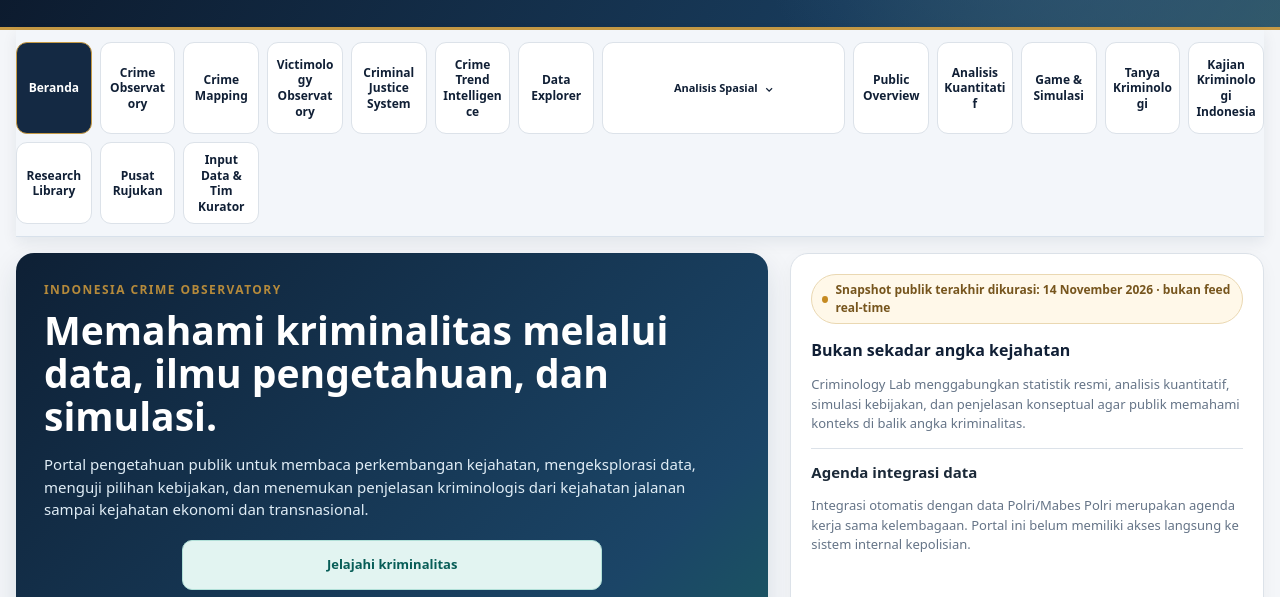
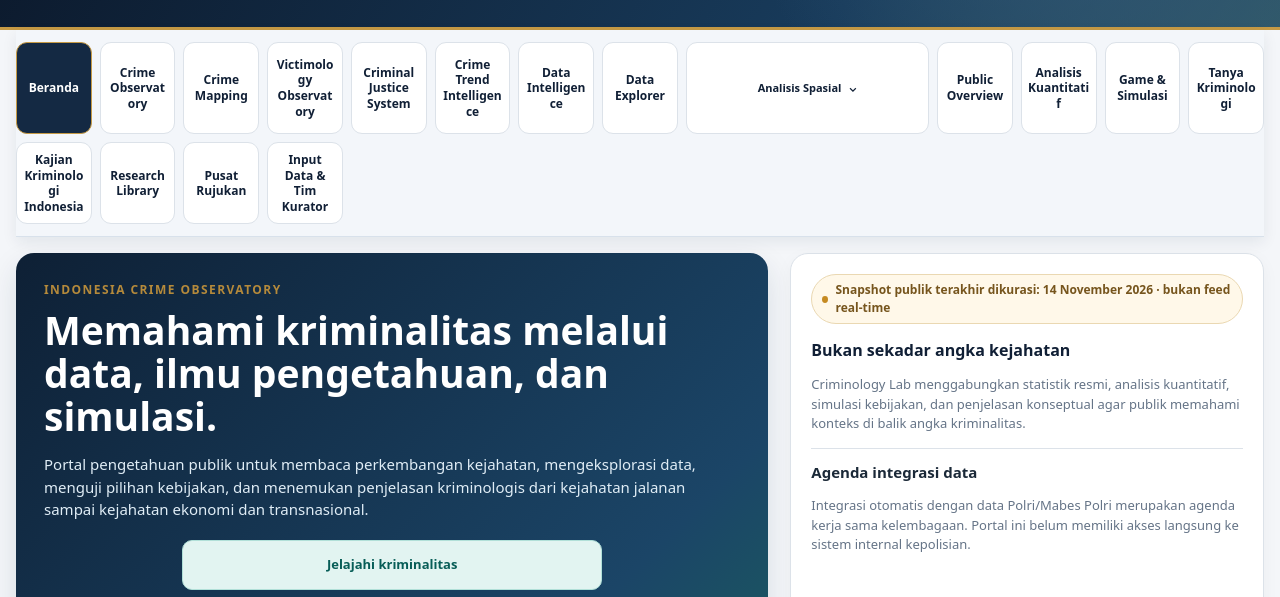
Before and after one commit to berbagisaja45-droid/criminologylab, a plain HTML site: page index.html in a window 1280 px wide. Shown: the part 188-785 px from the top of the page. Drawn offline with Linux system fonts and the light colour scheme.

Commit message:
Link Data Intelligence module from main navigation

```diff
--- a/index.html
+++ b/index.html
@@ -425,6 +425,7 @@ nav:not(#gameLab nav):not(#dataGovernance nav) .spatial-nav-panel{
 <button class="tab active" data-tab="home">Beranda</button>
 <button class="tab" data-tab="observatory">Crime Observatory</button>
 <button class="tab" data-tab="crimeTrend">Crime Trend<br>Intelligence</button>
+<a class="tab" href="./criminology-data-intelligence.html" style="display:inline-block;text-decoration:none">Data Intelligence</a>
 <a class="tab" href="https://berbagisaja45-droid.github.io/criminologylab/criminology-data-explorer.html" style="display:inline-block;text-decoration:none">Data Explorer</a>
 <details class="spatial-nav">
 <summary>Analisis Spasial <span aria-hidden="true">⌄</span></summary>
```
